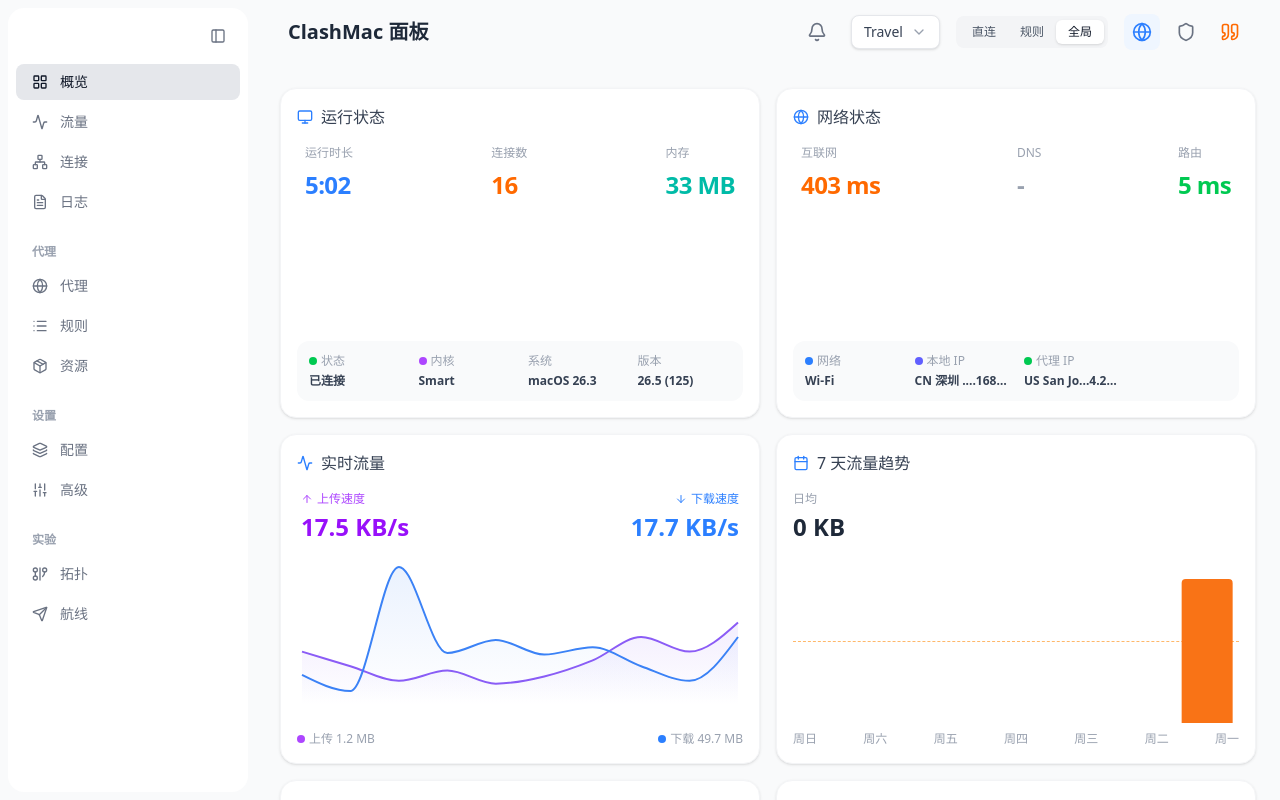
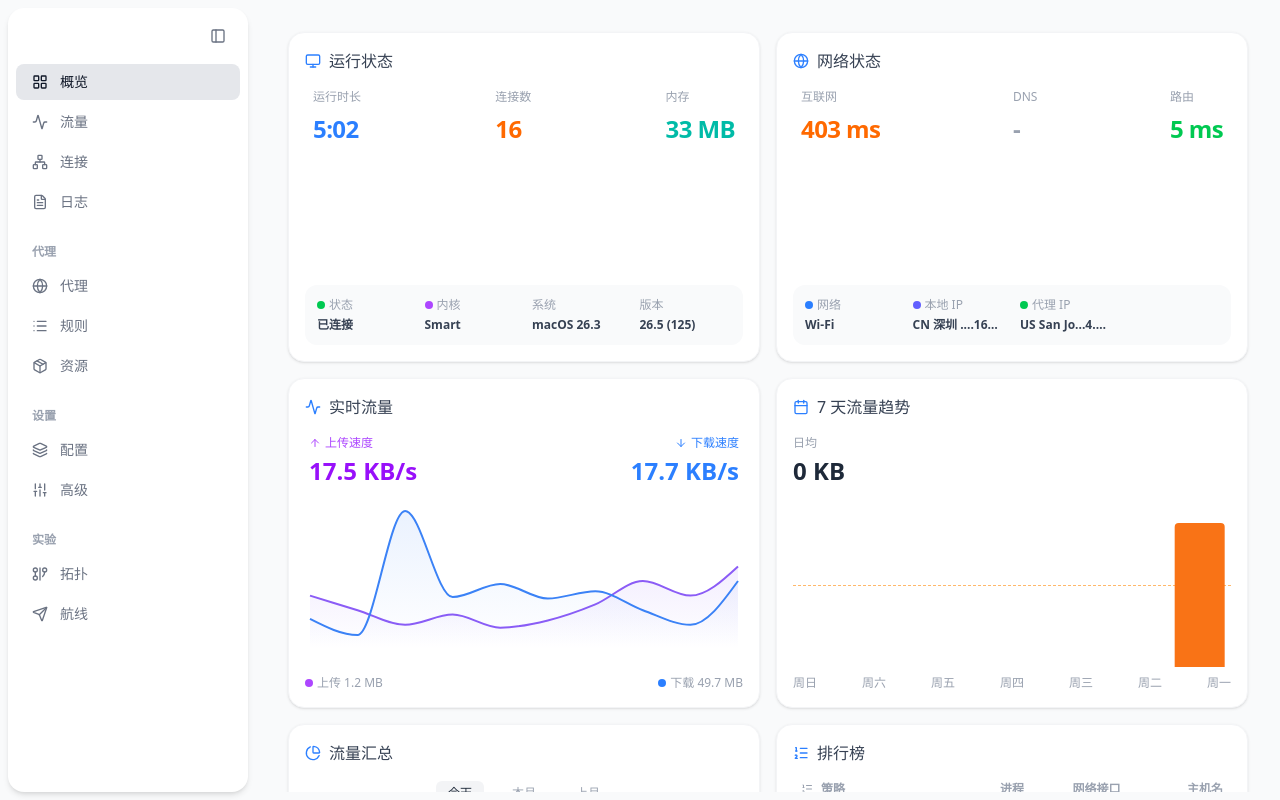
Before and after one commit to wangdongovo/mac-app, a React (Vite) app: page /#/overview in a window 1280 px wide. Built offline with nearby package versions, Linux system fonts and the light colour scheme.

Commit message:
style: /

```diff
--- a/src/renderer/src/components/Sidebar.tsx
+++ b/src/renderer/src/components/Sidebar.tsx
@@ -48,7 +48,7 @@
       "bg-gray-50 h-full flex flex-col p-2 select-none transition-all duration-300 ease-in-out",
       isCollapsed ? "w-20" : "w-64"
     )}>
-      <div className="flex-1 no-scrollbar no-drag bg-white p-2 rounded-2xl flex flex-col">
+      <div className="flex-1 no-scrollbar no-drag bg-white p-2 rounded-2xl flex flex-col shadow-md">
         {/* Header with Traffic Lights placeholder and Toggle Button */}
         <div className="h-10 flex items-center justify-end px-2 mb-2 relative">
              <button
--- a/src/renderer/src/layouts/MainLayout.tsx
+++ b/src/renderer/src/layouts/MainLayout.tsx
@@ -7,8 +7,8 @@
     <div className="flex h-screen w-screen bg-gray-50 text-gray-900 font-sans overflow-hidden drag">
       <Sidebar />
       <div className="flex-1 flex flex-col h-full overflow-hidden">
-        <Header />
-        <main className="flex-1 overflow-hidden relative">
+
+        <main className="flex-1 overflow-hidden relative p-2">
           <Outlet />
         </main>
       </div>
```
